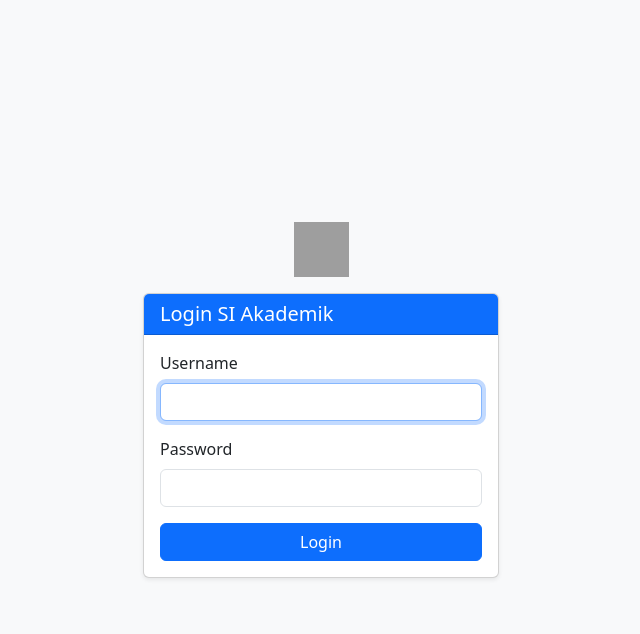
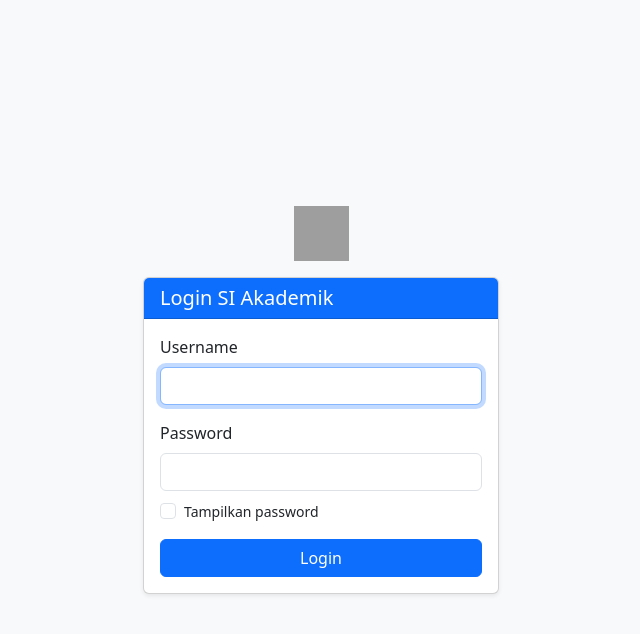
Before and after one commit to bukanrajata-ops/setoran_BKPM, a PHP site: page /login.php in a window 1280 px wide. Shown: the top 634 px of the page, without its empty margins (319-959 px from the left). Run offline with PHP 8.4, Linux system fonts and the light colour scheme; some libraries are stand-ins or nearby versions; grey boxes are pictures that could not be loaded.

Commit message:
Menambahkan fitur login: tampilkan password

```diff
--- a/app/Views/auth/login.php
+++ b/app/Views/auth/login.php
@@ -37,7 +37,11 @@
                         </div>
                         <div class="mb-3">
                             <label class="form-label">Password</label>
-                            <input type="password" name="password" class="form-control" required>
+                            <input type="password" name="password" id="password" class="form-control" required>
+                            <div class="form-check mt-2">
+                                <input class="form-check-input" type="checkbox" id="showPassword">
+                                <label class="form-check-label small" for="showPassword">Tampilkan password</label>
+                            </div>
                         </div>
                         <button type="submit" class="btn btn-primary w-100">Login</button>
                     </form>
@@ -47,5 +51,11 @@
         </div>
     </div>
 </div>
+<script>
+    // Fitur login: tampilkan / sembunyikan password
+    document.getElementById('showPassword').addEventListener('change', function () {
+        document.getElementById('password').type = this.checked ? 'text' : 'password';
+    });
+</script>
 </body>
 </html>
```
